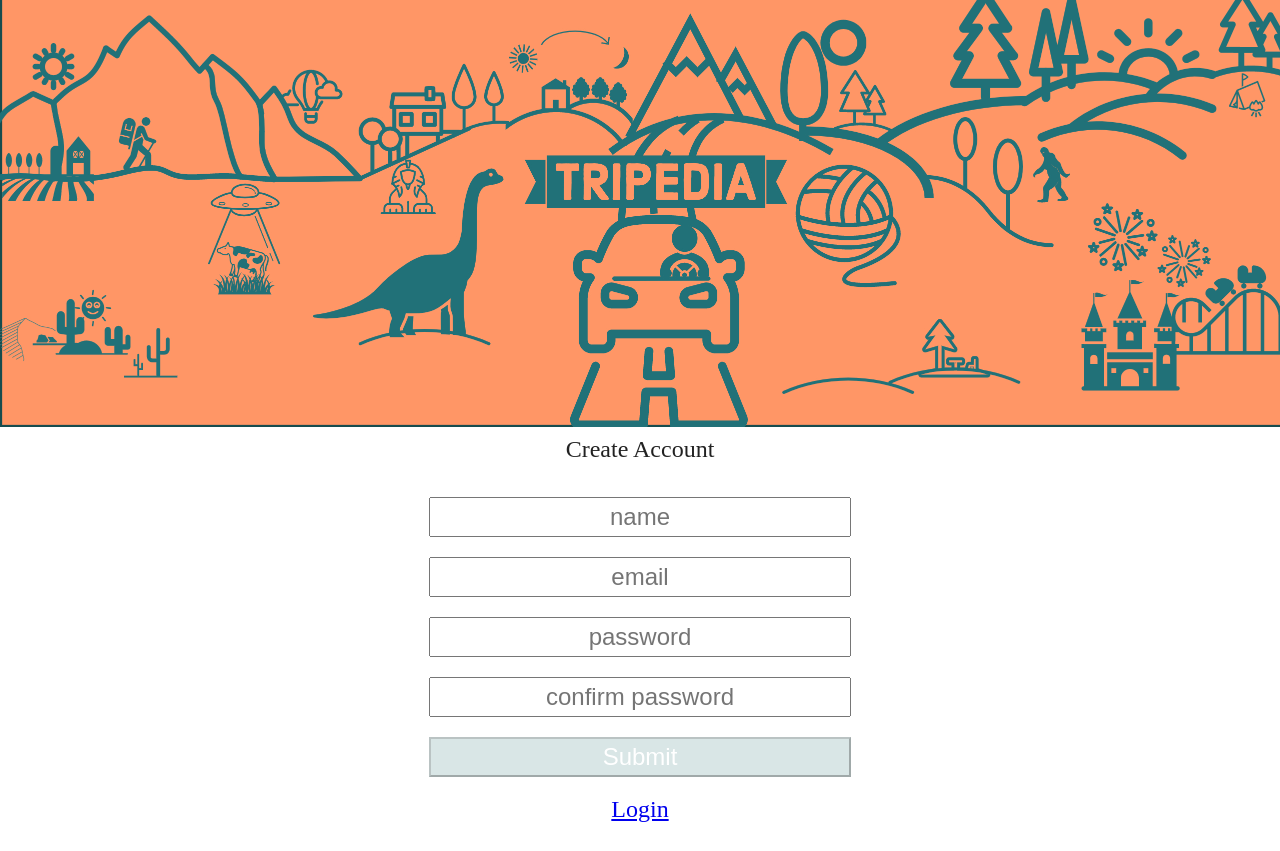
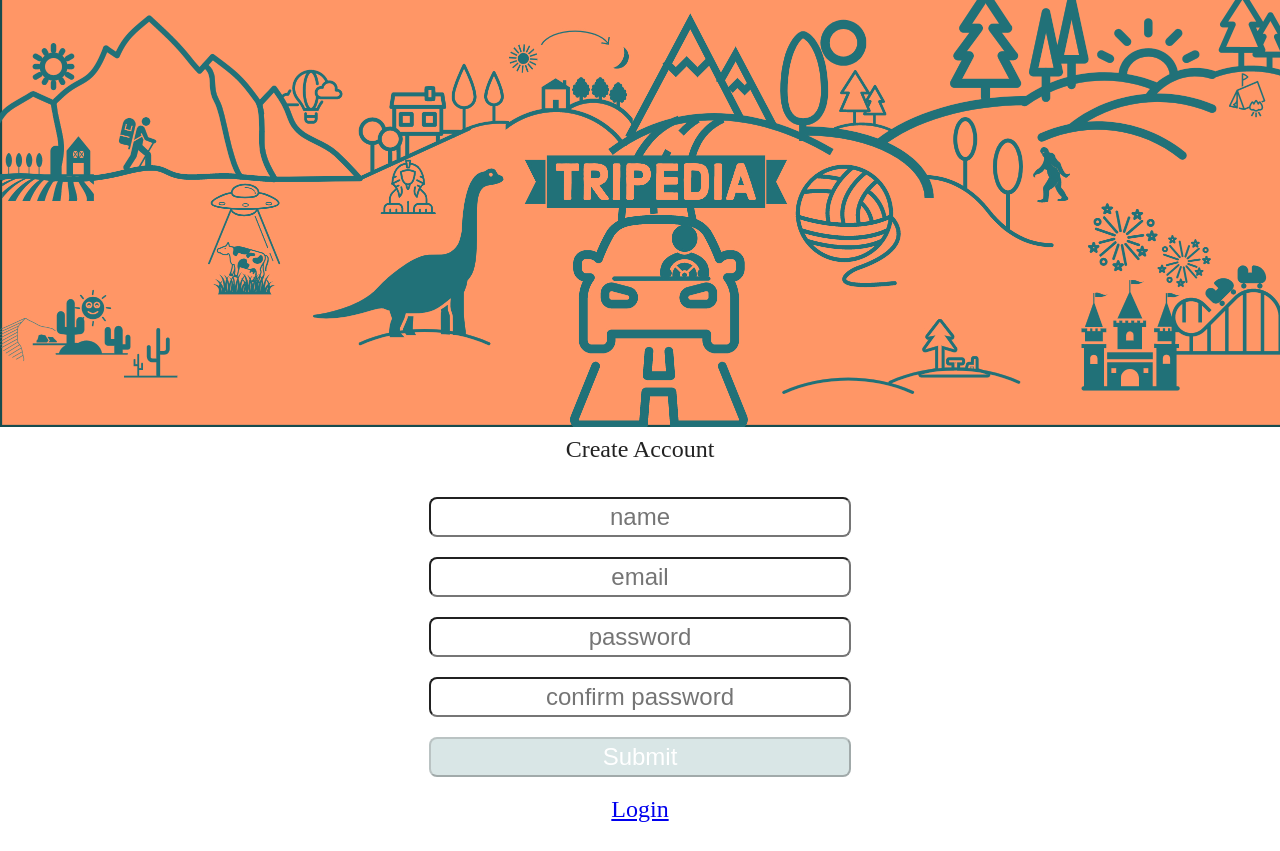
Before and after one commit to davidagitlen/Tripedia-fe, a React (Create React App) app: page /create_account in a window 1280 px wide. Built offline with nearby package versions, Linux system fonts and the light colour scheme.

Commit message:
small refactor

```diff
--- a/src/Components/CreateAccount/CreateAccount.js
+++ b/src/Components/CreateAccount/CreateAccount.js
@@ -22,7 +22,7 @@ const CreateAccount = () => {
 
   return(
     <main>
-      <img src={banner} alt="Tripedia for all your travel planning needs" />
+      <img src={banner} alt="Tripedia for all your travel planning needs" className="banner" />
       <form className="create_account_form">
         <h2>Create Account</h2>
         <input
--- a/src/Components/CreateAccount/CreateAccount.scss
+++ b/src/Components/CreateAccount/CreateAccount.scss
@@ -5,6 +5,7 @@
   font-size: 1.5em;
   align-self: center;
   text-align: center;
+  border-radius: 8px;
 }
 
 .create_account_form {
@@ -20,6 +21,7 @@ h2,
 .confirm_password_input,
 .submit_button {
   @extend %form_style;
+
 }
 
 .submit_button:disabled {
@@ -27,7 +29,7 @@ h2,
   color: white;
 }
 
-.submit_button {
+button .submit_button {
   @extend %form_style;
   background-color: #010202;
   color: white;
--- a/src/Components/LoginForm/LoginForm.scss
+++ b/src/Components/LoginForm/LoginForm.scss
@@ -5,6 +5,7 @@
   font-size: 1.5em;
   align-self: center;
   text-align: center;
+  border-radius: 8px;
 }
 
 .login_form {
@@ -31,13 +32,13 @@ h2 {
   color: white;
 }
 
-.login_button {
+button .login_button {
   @extend %form_style;
   background-color: #010202;
   color: white;
 }
 
-img {
+.banner {
   width: 100%;
 }
 
```
